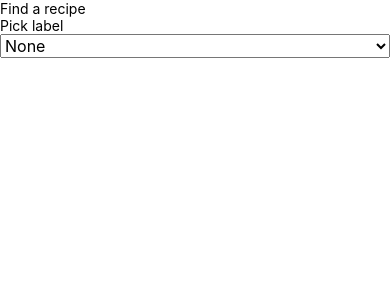
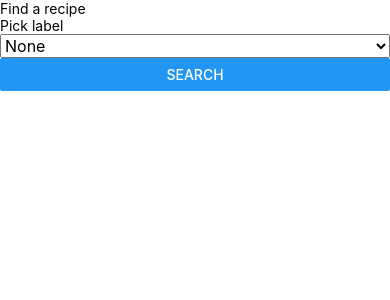
Before and after one commit to HeyyD/quick-grub, a React Native app: screen / in a window 390 px wide. Shown: the top 300 px of the page. Built offline with nearby package versions, Linux system fonts and the light colour scheme.

Commit message:
Add search button

```diff
--- a/components/Search.js
+++ b/components/Search.js
@@ -1,5 +1,5 @@
 import React, { Component } from 'react';
-import { Text, TextInput, View, Picker } from 'react-native';
+import { Text, TextInput, View, Picker, Button } from 'react-native';
 
 const dietLabels = {
   None: null,
@@ -80,6 +80,7 @@ export default class Search extends Component {
             })
           }
         </Picker>
+        <Button title='Search' onPress={() => console.log('Search')} />
       </View>
     );
   }
```
